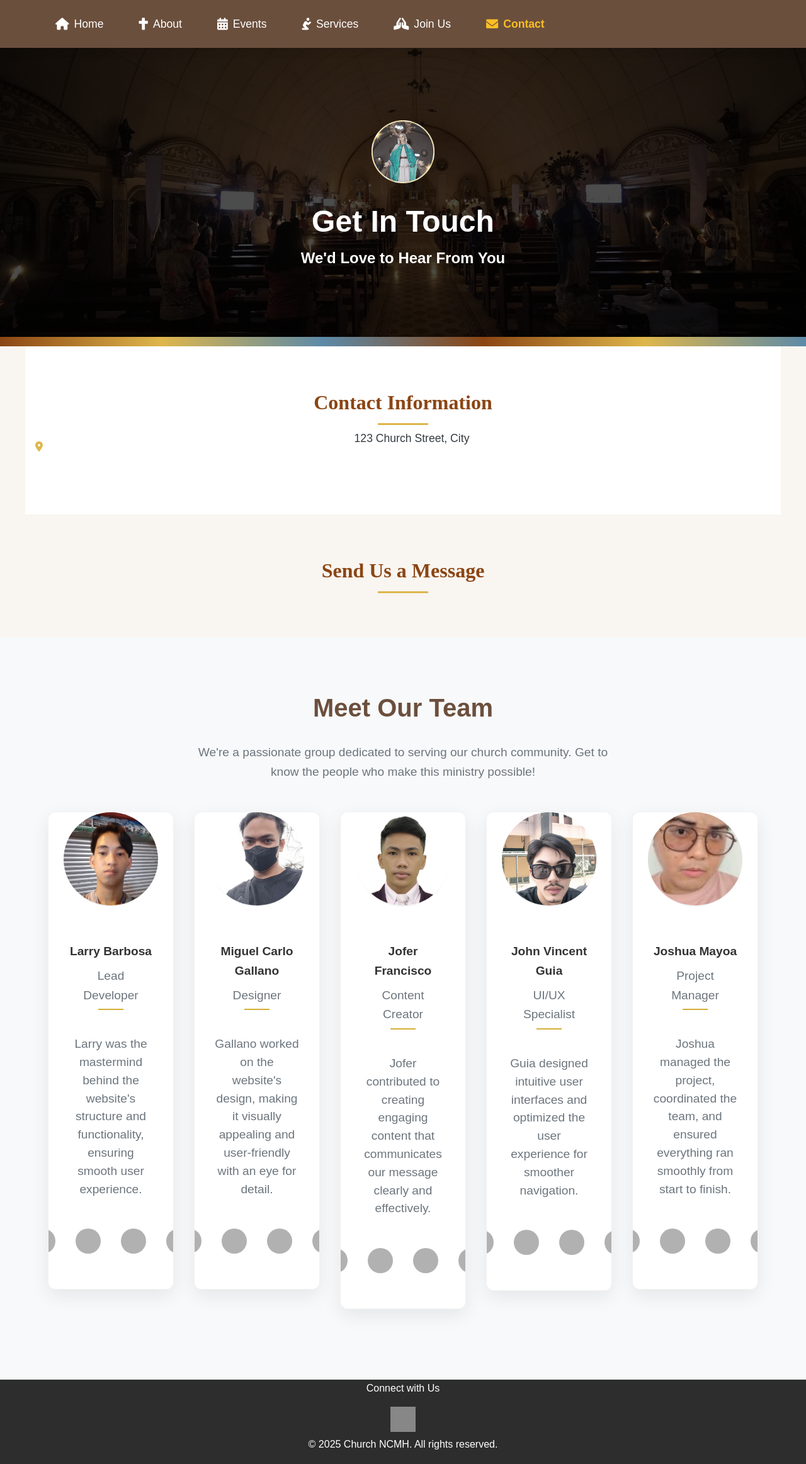
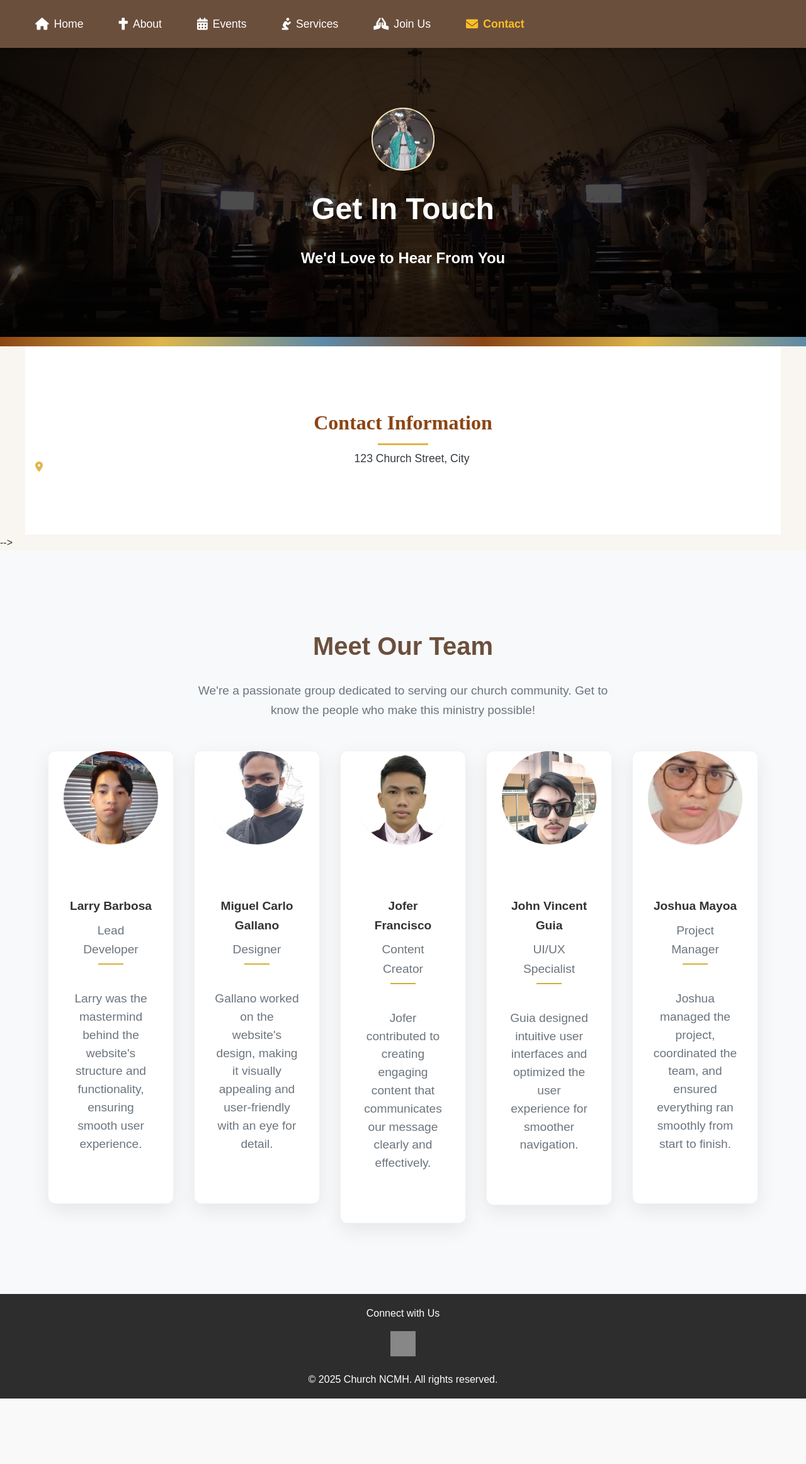
Before and after one commit to ihatenumbers/SE-Website, a PHP site: page /contact.html in a window 1280 px wide. Shown: the whole page at 63% size. After the commit the page ends 2221 px from the top, so only its background shows below. Run offline with PHP 8.4, Linux system fonts and the light colour scheme; grey boxes are pictures that could not be loaded.

Commit message:
changes 6

```diff
--- a/contact.html
+++ b/contact.html
@@ -41,12 +41,12 @@
     </div>
   </section>
 
-  <section class="content-section">
+  <!-- <section class="content-section">
     <h3>Send Us a Message</h3>
     <form class="contact-form">
       <!-- Form fields -->
     </form>
-  </section>
+  </section> -->
 
   <!-- Team Section -->
   <section class="team-section">
@@ -63,12 +63,6 @@
             <h4 class="team-name">Larry Barbosa</h4>
             <p class="team-role">Lead Developer</p>
             <p class="team-description">Larry was the mastermind behind the website's structure and functionality, ensuring smooth user experience.</p>
-            <div class="social-icons">
-              <a href="#" class="social-icon" target="_blank"><img src="https://img.icons8.com/ios/50/ffffff/facebook.png" alt="Facebook" /></a>
-              <a href="#" class="social-icon" target="_blank"><img src="https://img.icons8.com/ios/50/ffffff/instagram-new.png" alt="Instagram" /></a>
-              <a href="#" class="social-icon" target="_blank"><img src="https://img.icons8.com/ios/50/ffffff/twitter.png" alt="Twitter" /></a>
-              <a href="#" class="social-icon" target="_blank"><img src="https://img.icons8.com/ios/50/ffffff/youtube.png" alt="YouTube" /></a>
-            </div>
           </div>
         </div>
       </div>
@@ -81,12 +75,6 @@
             <h4 class="team-name">Miguel Carlo Gallano</h4>
             <p class="team-role">Designer</p>
             <p class="team-description">Gallano worked on the website's design, making it visually appealing and user-friendly with an eye for detail.</p>
-            <div class="social-icons">
-              <a href="#" class="social-icon" target="_blank"><img src="https://img.icons8.com/ios/50/ffffff/facebook.png" alt="Facebook" /></a>
-              <a href="#" class="social-icon" target="_blank"><img src="https://img.icons8.com/ios/50/ffffff/instagram-new.png" alt="Instagram" /></a>
-              <a href="#" class="social-icon" target="_blank"><img src="https://img.icons8.com/ios/50/ffffff/twitter.png" alt="Twitter" /></a>
-              <a href="#" class="social-icon" target="_blank"><img src="https://img.icons8.com/ios/50/ffffff/youtube.png" alt="YouTube" /></a>
-            </div>
           </div>
         </div>
       </div>
@@ -99,12 +87,6 @@
             <h4 class="team-name">Jofer Francisco</h4>
             <p class="team-role">Content Creator</p>
             <p class="team-description">Jofer contributed to creating engaging content that communicates our message clearly and effectively.</p>
-            <div class="social-icons">
-              <a href="#" class="social-icon" target="_blank"><img src="https://img.icons8.com/ios/50/ffffff/facebook.png" alt="Facebook" /></a>
-              <a href="#" class="social-icon" target="_blank"><img src="https://img.icons8.com/ios/50/ffffff/instagram-new.png" alt="Instagram" /></a>
-              <a href="#" class="social-icon" target="_blank"><img src="https://img.icons8.com/ios/50/ffffff/twitter.png" alt="Twitter" /></a>
-              <a href="#" class="social-icon" target="_blank"><img src="https://img.icons8.com/ios/50/ffffff/youtube.png" alt="YouTube" /></a>
-            </div>
           </div>
         </div>
       </div>
@@ -117,12 +99,6 @@
             <h4 class="team-name">John Vincent Guia</h4>
             <p class="team-role">UI/UX Specialist</p>
             <p class="team-description">Guia designed intuitive user interfaces and optimized the user experience for smoother navigation.</p>
-            <div class="social-icons">
-              <a href="#" class="social-icon" target="_blank"><img src="https://img.icons8.com/ios/50/ffffff/facebook.png" alt="Facebook" /></a>
-              <a href="#" class="social-icon" target="_blank"><img src="https://img.icons8.com/ios/50/ffffff/instagram-new.png" alt="Instagram" /></a>
-              <a href="#" class="social-icon" target="_blank"><img src="https://img.icons8.com/ios/50/ffffff/twitter.png" alt="Twitter" /></a>
-              <a href="#" class="social-icon" target="_blank"><img src="https://img.icons8.com/ios/50/ffffff/youtube.png" alt="YouTube" /></a>
-            </div>
           </div>
         </div>
       </div>
@@ -135,12 +111,6 @@
             <h4 class="team-name">Joshua Mayoa</h4>
             <p class="team-role">Project Manager</p>
             <p class="team-description">Joshua managed the project, coordinated the team, and ensured everything ran smoothly from start to finish.</p>
-            <div class="social-icons">
-              <a href="#" class="social-icon" target="_blank"><img src="https://img.icons8.com/ios/50/ffffff/facebook.png" alt="Facebook" /></a>
-              <a href="#" class="social-icon" target="_blank"><img src="https://img.icons8.com/ios/50/ffffff/instagram-new.png" alt="Instagram" /></a>
-              <a href="#" class="social-icon" target="_blank"><img src="https://img.icons8.com/ios/50/ffffff/twitter.png" alt="Twitter" /></a>
-              <a href="#" class="social-icon" target="_blank"><img src="https://img.icons8.com/ios/50/ffffff/youtube.png" alt="YouTube" /></a>
-            </div>
           </div>
         </div>
       </div>
--- a/css/style.css
+++ b/css/style.css
@@ -13,7 +13,6 @@
 
     * {
       box-sizing: border-box;
-      margin: 0;
       padding: 0;
     }
 
@@ -35,6 +34,8 @@
 
     /* About Section */
     .about-section {
+      max-width: 1200px;
+      margin: 25px auto;
       padding: 4rem 2rem;
       background-color: #fff;
       text-align: center;
@@ -173,10 +174,12 @@
     .nav-container {
       max-width: 1200px;
       margin: 0 auto;
-      padding: 0 2rem;
       display: flex;
-      justify-content: space-between;
       align-items: center;
+    }
+
+    .logo-mobile {
+      margin-right: auto;
     }
 
     .logo-mobile {
@@ -401,19 +404,21 @@
     @media (max-width: 992px) {
       .nav-links {
         position: fixed;
-        left: -100%;
+        right: -100%;
         top: 70px;
         flex-direction: column;
         background-color: var(--primary);
-        width: 100%;
+        width: 80%;
+        max-width: 300px;
         text-align: center;
         transition: 0.3s;
         padding: 1rem 0;
         gap: 0;
+        height: calc(100vh - 70px);
       }
 
       .nav-links.active {
-        left: 0;
+        right: 0;
       }
 
       .nav-links a {
```
